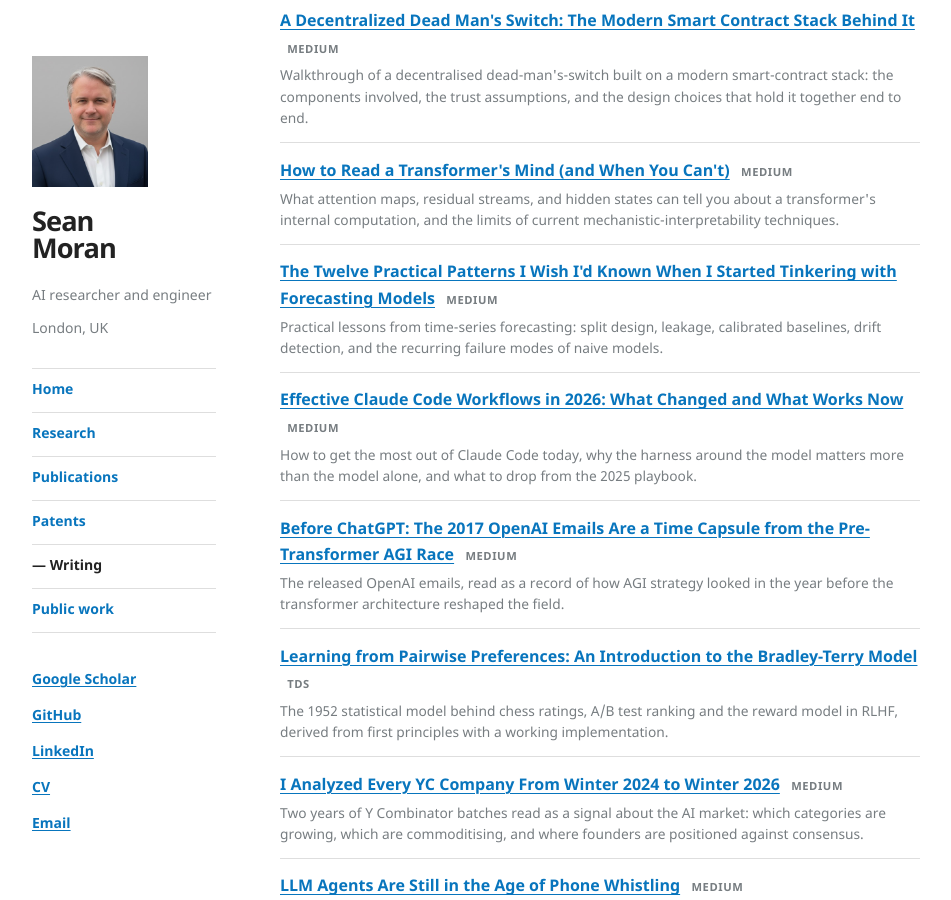
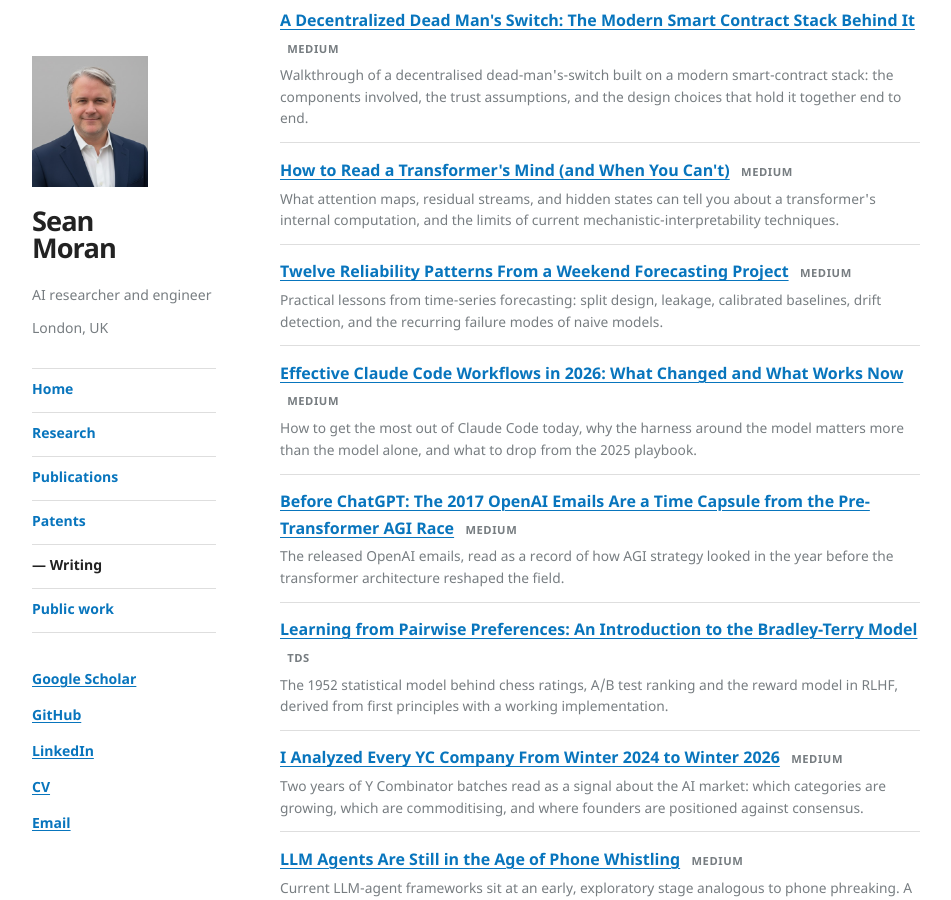
Before and after one commit to sjmoran/sjmoran.github.io, a Jekyll site: the page built from writing.md, in a window 1280 px wide and 900 px high, scrolled down 1982 px. Shown: the whole window, without its empty margins (144-1095 px from the left). Built offline with Jekyll 4.4.1, drawn with Linux system fonts in a browser that asks for light colours.

Commit message:
content(writing): retitle forecasting patterns article
Co-Authored-By: Claude Opus 5 (1M context) <noreply@anthropic.com>
Claude-Session: https://claude.ai/code/session_01F2hYJ3o4eiVG3A2L9HLTUT

```diff
--- a/_includes/writing.html
+++ b/_includes/writing.html
@@ -170,7 +170,7 @@
         <img src="/img/writing/twelve-patterns.jpg" alt="">
       </a>
       <div class="writing-meta">
-        <a href="https://medium.com/@sean.j.moran/the-twelve-practical-patterns-i-wish-id-known-when-i-started-tinkering-with-forecasting-models-e88ae609ab27" target="_blank" rel="noopener">The Twelve Practical Patterns I Wish I'd Known When I Started Tinkering with Forecasting Models</a>
+        <a href="https://medium.com/@sean.j.moran/the-twelve-practical-patterns-i-wish-id-known-when-i-started-tinkering-with-forecasting-models-e88ae609ab27" target="_blank" rel="noopener">Twelve Reliability Patterns From a Weekend Forecasting Project</a>
         <span class="badge badge-medium">Medium</span>
         <p class="writing-blurb">Practical lessons from time-series forecasting: split design, leakage, calibrated baselines, drift detection, and the recurring failure modes of naive models.</p>
       </div>
```
